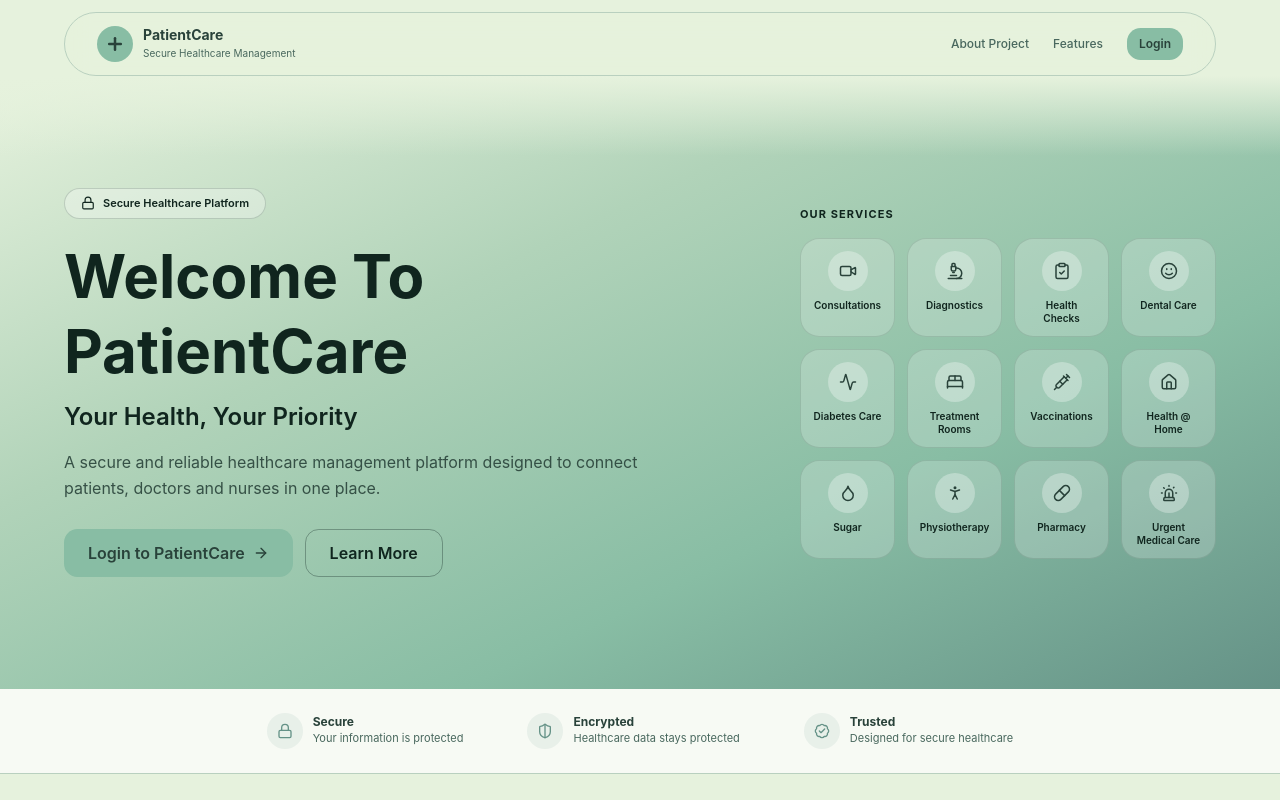
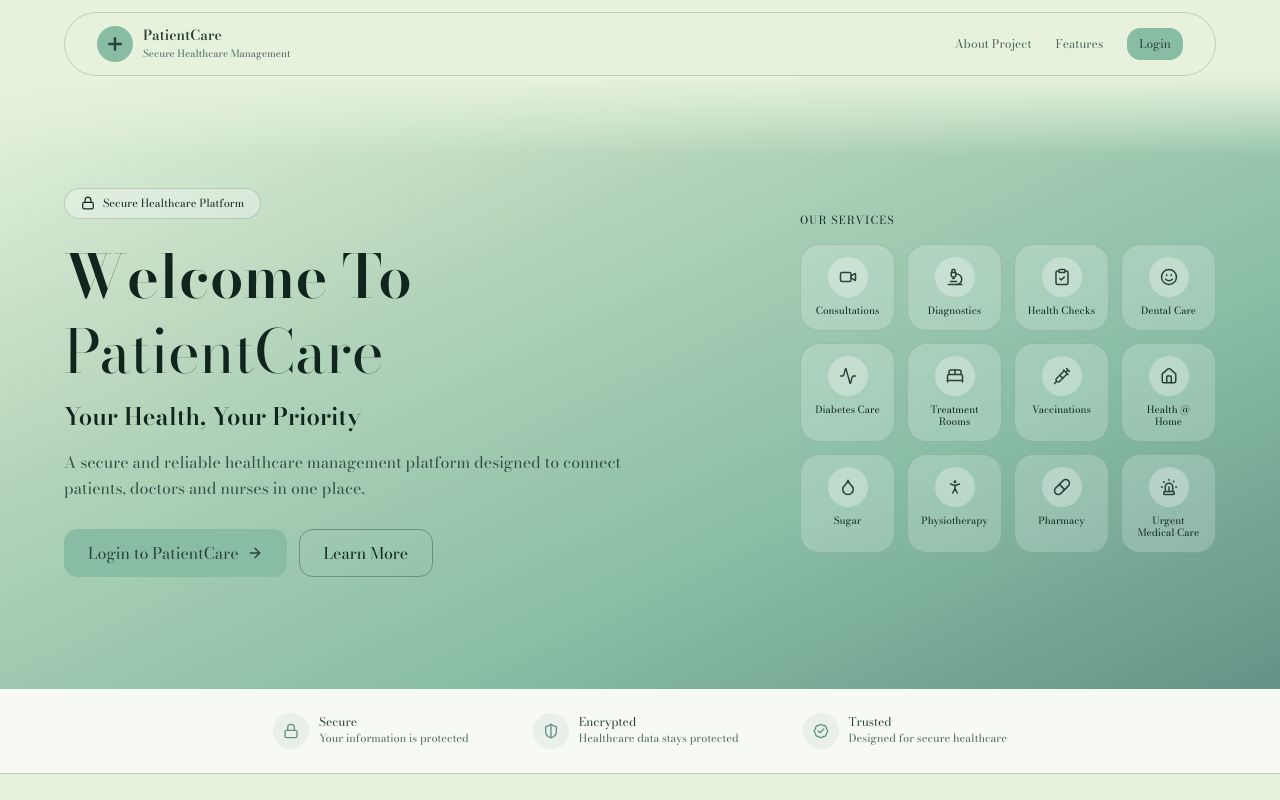
Before and after one commit to sameera-7-hash/OOPs-CP, a React (Vite) app: page / in a window 1280 px wide. Shown: the top 800 px of the page. Built offline with nearby package versions, Linux system fonts and the light colour scheme.

Commit message:
Fix font

```diff
--- a/index.html
+++ b/index.html
@@ -4,6 +4,12 @@
     <meta charset="UTF-8" />
     <meta name="viewport" content="width=device-width, initial-scale=1.0" />
     <title>PatientCare</title>
+    <link rel="preconnect" href="https://fonts.googleapis.com" />
+    <link rel="preconnect" href="https://fonts.gstatic.com" crossorigin />
+    <link
+      href="https://fonts.googleapis.com/css2?family=Bodoni+Moda:wght@400;600&display=swap"
+      rel="stylesheet"
+    />
   </head>
 
   <body>
--- a/src/index.css
+++ b/src/index.css
@@ -153,7 +153,7 @@
   }
 
   body {
-    font-family: "Inter", "Segoe UI", system-ui, sans-serif;
+    font-family: "Bodoni Moda", Georgia, serif;
     background: var(--background);
     color: var(--foreground);
     transition: background-color 0.25s ease, color 0.25s ease;
@@ -170,6 +170,16 @@
   ::selection {
     background: color-mix(in srgb, var(--primary) 35%, transparent);
   }
+}
+
+#root,
+#root * {
+  font-family: "Bodoni Moda", Georgia, serif;
+  font-weight: 400;
+}
+
+#root :is(h1, h2, h3, h4, h5, h6) {
+  font-weight: 600;
 }
 
 /* Slim scrollbars everywhere, themed to match. */
```
Also changed, not shown: 4 other files (tests, documents, lock files or other folders).
